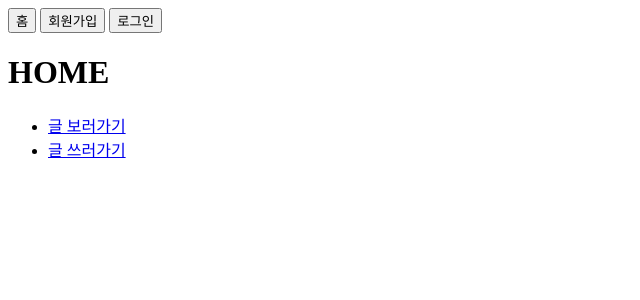
After one commit to hzi09/Assignment, a Django app: page / in a window 1280 px wide. The commit adds this page. Shown: the top 300 px of the page, without its empty margins (0-640 px from the left). Run offline with Django 4.2, Linux system fonts and the light colour scheme.

Commit message:
update users, posrs, base.html

```diff
--- a/CH3_Assignment/my_pjt/settings.py
+++ b/CH3_Assignment/my_pjt/settings.py
@@ -88,6 +88,7 @@ DATABASES = {
     }
 }
 
+LOGIN_URL = '/users/login/'
 
 AUTH_USER_MODEL = 'users.CustomUser'
 
--- a/CH3_Assignment/my_pjt/urls.py
+++ b/CH3_Assignment/my_pjt/urls.py
@@ -18,9 +18,11 @@ from django.contrib import admin
 from django.urls import include, path
 from django.conf import settings
 from django.conf.urls.static import static
+from posts import views
 
 urlpatterns = [
     path('admin/', admin.site.urls),
+    path('', views.home, name='home'),
     path('posts/', include('posts.urls')),
     path('users/', include('users.urls'))
 ]
--- a/CH3_Assignment/posts/models.py
+++ b/CH3_Assignment/posts/models.py
@@ -6,8 +6,7 @@ class Post(models.Model) :
     content = models.TextField()
     created_at = models.DateTimeField(auto_now_add=True)
     updated_at = models.DateTimeField(auto_now=True)
-
-    # author = models.ForeignKey(settings.AUTH_USER_MODEL, on_delete=models.CASCADE, related_name='posts')
+    author = models.ForeignKey(settings.AUTH_USER_MODEL, on_delete=models.CASCADE, related_name='posts')
 
     def __str__(self) :
         return self.title
--- /dev/null
+++ b/CH3_Assignment/posts/templates/posts/home.html
@@ -0,0 +1,9 @@
+{% extends "base.html" %}
+
+{% block content %}
+    <h1>HOME</h1>
+    <ul>
+        <li> <a href="{% url 'posts:post_list' %}">글 보러가기</a></li>
+        <li> <a href="{% url 'posts:post_create' %}">글 쓰러가기</a></li>
+    </ul>
+{% endblock content %}
--- a/CH3_Assignment/posts/views.py
+++ b/CH3_Assignment/posts/views.py
@@ -1,6 +1,11 @@
 from django.shortcuts import get_object_or_404, render, redirect
+from django.contrib.auth.decorators import login_required
+from django.views.decorators.http import require_POST, require_http_methods
 from .forms import PostForm
 from .models import Post
+
+def home(request) :
+    return render(request, 'posts/home.html')
 
 def post_list(request) :
     posts = Post.objects.all().order_by('-pk')
@@ -18,7 +23,7 @@ def post_detail(requset, pk) :
     return render(requset, 'posts/post_detail.html', context)
 
 
-
+@login_required
 def post_create(request):
     if request.method == 'POST' :
         form = PostForm(request.POST)
@@ -26,7 +31,7 @@ def post_create(request):
             post = form.save()
             return redirect('posts:post_detail', post.pk)
     else :
-        form = PostForm
+        form = PostForm()
 
     context = {
         'form' : form,
@@ -35,14 +40,14 @@ def post_create(request):
 
 def post_update(request, pk):
     post = get_object_or_404(Post, pk=pk)
-    print(post.title)
-    if request.method == 'POST':
-        form = PostForm(request.POST, instance=post)
-        if form.is_valid():
-            post = form.save()
-            return redirect('posts:post_detail', pk=post.pk)
-    else:
-        form = PostForm(instance=post)
+    if post.author== request.user:
+        if request.method == 'POST':
+            form = PostForm(request.POST, instance=post)
+            if form.is_valid():
+                post = form.save()
+                return redirect('posts:post_detail', pk=post.pk)
+        else:
+            form = PostForm(instance=post)
 
     context = {
         'form': form,
@@ -50,18 +55,21 @@ def post_update(request, pk):
     }
     return render(request, 'posts/post_form.html', context)
 
-
-def post_delete(request, pk) :
-    # 삭제할 post 객체를 가져오기
+@require_http_methods(["GET", "POST"])
+def post_delete(request, pk):
     post = get_object_or_404(Post, pk=pk)
 
-    # POST 요청이 오면 삭제
+    # 요청자가 작성자인지 확인
+    if post.author != request.user:
+        return redirect("posts:post_list")  # 권한이 없으면 목록 페이지로 리디렉션
+
     if request.method == "POST":
+        # POST 요청 시 삭제 수행
         post.delete()
-        # 삭제 후에 목록 페이지로
         return redirect("posts:post_list")
-    # GET 요청이 오면 삭제 확인 페이지
+
+    # GET 요청 시 삭제 확인 페이지 렌더링
     context = {
-        'post' : post
+        'post': post
     }
     return render(request, "posts/post_confirm_delete.html", context)
--- a/CH3_Assignment/templates/base.html
+++ b/CH3_Assignment/templates/base.html
@@ -7,9 +7,8 @@
 </head>
 <body>
     <div class='navbar'>
-
+        <a href="{% url 'home' %}"><button type='submit'>홈</button></a>
         {% if request.user.is_authenticated %}
-        <h3>Hello, {{ request.user.username }}</h3>
         <form action="{% url 'users:logout' %}" method='POST' style="display: inline;">
             {% csrf_token %}
             <input type='submit' value='로그아웃'></input>
@@ -17,6 +16,7 @@
         <a href="{% url 'users:user_profile' user.username %}" >
             <button type='button'>프로필</button>
         </a>
+        <h3>Hello, {{ request.user.username }}</h3>
 
         {% else %}
         <a href="{% url 'users:signup' %}"><button type='submit'>회원가입</button></a>
--- a/CH3_Assignment/users/views.py
+++ b/CH3_Assignment/users/views.py
@@ -13,7 +13,8 @@ def signup(request) :
     if request.method == 'POST' :
         form = CustomUserCreationForm(request.POST)
         if form.is_valid():
-            form.save()
+            user = form.save()
+            auth_login(request, user)
             return redirect('posts:post_list')
     else :
         form = CustomUserCreationForm()
```
Also changed, not shown: CH3_Assignment/posts/templates/posts/post_detail.html (+13 -11 lines), CH3_Assignment/posts/templates/posts/post_list.html (+6 -6 lines), CH3_Assignment/users/templates/users/login.html (+7 -0 lines), CH3_Assignment/posts/migrations/0002_post_author.py (added).
